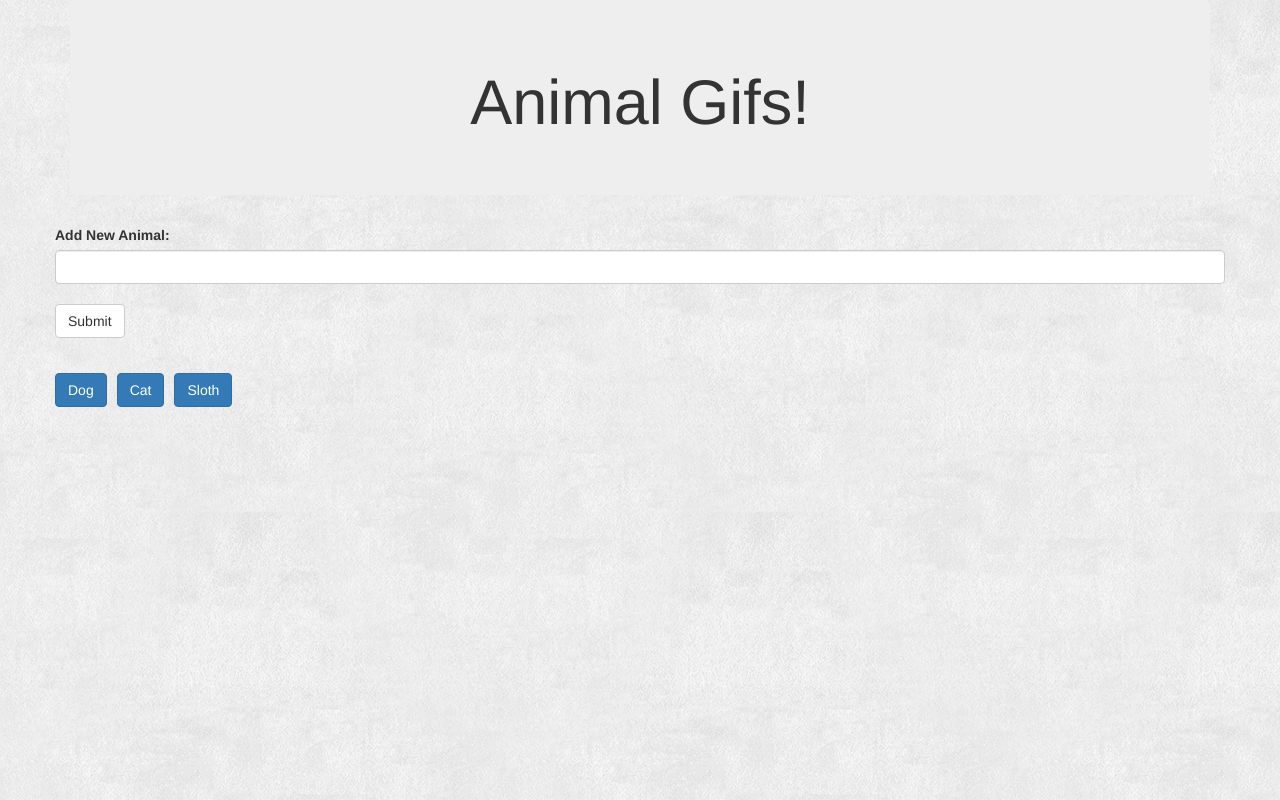
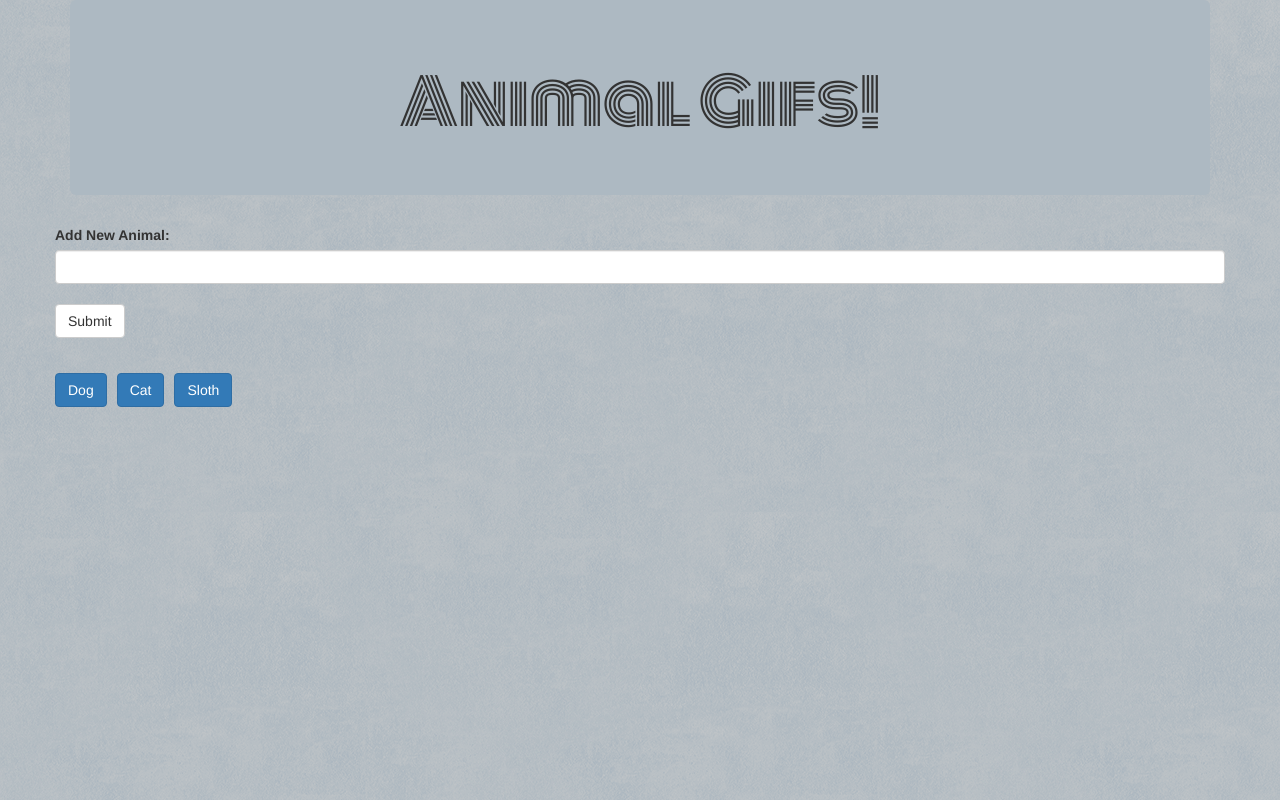
Before and after one commit to abelgr8/GifTastic, a plain HTML site: page index.html in a window 1280 px wide. Drawn offline with nearby package versions, Linux system fonts and the light colour scheme.

Commit message:
new fonts

```diff
--- a/assets/css/style.css
+++ b/assets/css/style.css
@@ -12,5 +12,9 @@ body {
 }
 
 .jumbotron {
-    background-color: rgb(6, 33, 53);
+    background-color: #adb9c2;
 }
+
+h1 {
+    font-family: 'Monoton', cursive;
+}
--- a/index.html
+++ b/index.html
@@ -6,9 +6,10 @@
     <meta http-equiv="X-UA-Compatible" content="IE=edge">
     <title>GifTastic | Animals</title>
     <meta name="viewport" content="width=device-width, initial-scale=1">
-    <link rel="stylesheet" type="text/css" media="screen" href="assets/css/style.css" />
     <link rel="stylesheet" href="https://maxcdn.bootstrapcdn.com/bootswatch/3.3.6/flatly/bootstrap.min.css">
     <script src="https://cdnjs.cloudflare.com/ajax/libs/jquery/3.2.1/jquery.min.js"></script>
+    <link href="https://fonts.googleapis.com/css?family=Monoton" rel="stylesheet">
+    <link rel="stylesheet" type="text/css" media="screen" href="assets/css/style.css"/>
 </head>
 
 <body>
```
